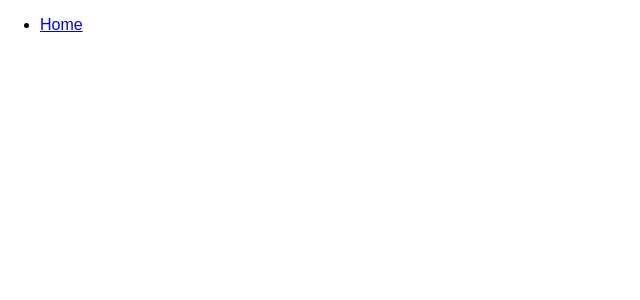
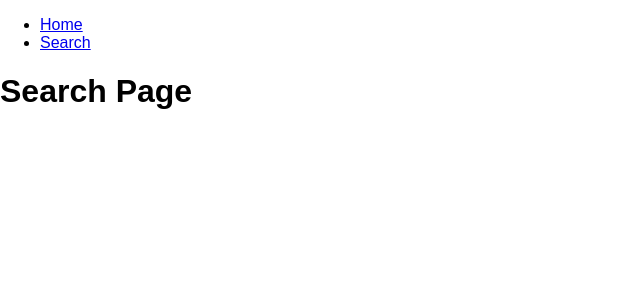
Before and after one commit to aurimas-darguzis/axioma, a React (Create React App) app: page /search in a window 1280 px wide. Shown: the top 300 px of the page, without its empty margins (0-640 px from the left). Built offline with nearby package versions, Linux system fonts and the light colour scheme.

Commit message:
added Search component and hooked up with the routing

```diff
--- a/src/App.js
+++ b/src/App.js
@@ -3,6 +3,7 @@ import { BrowserRouter as Router, Route, Link } from 'react-router-dom'
 
 import './App.css'
 import Landing from './Landing'
+import Search from './Search'
 
 class App extends React.Component {
   render () {
@@ -11,8 +12,10 @@ class App extends React.Component {
         <div>
           <ul>
             <li><Link to='/'>Home</Link></li>
+            <li><Link to='/search'>Search</Link></li>
           </ul>
           <Route exact path='/' component={Landing} />
+          <Route path='/search' component={Search} />
         </div>
       </Router>
     )
@@ -20,9 +23,3 @@ class App extends React.Component {
 }
 
 export default App
-
-//  <HashRouter>
-//         <div className='App'>
-//           <Match exactly pattern='/' component={Landing} />
-//         </div>
-//       </HashRouter>
--- /dev/null
+++ b/src/Search.js
@@ -0,0 +1,11 @@
+import React from 'react'
+
+class Search extends React.Component {
+  render () {
+    return (
+      <h1>Search Page</h1>
+    )
+  }
+}
+
+export default Search
```
